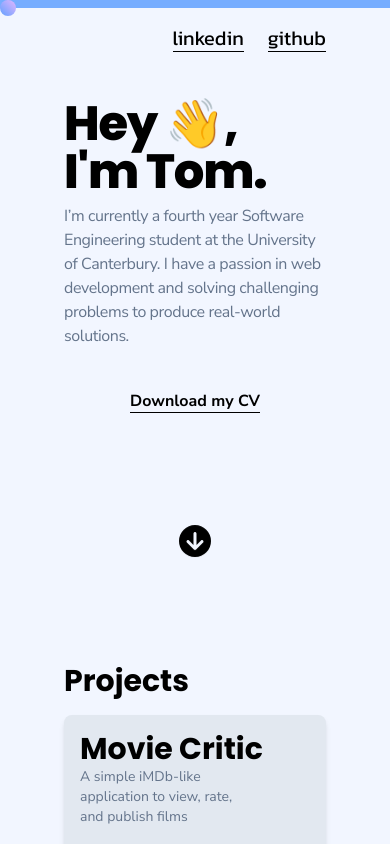
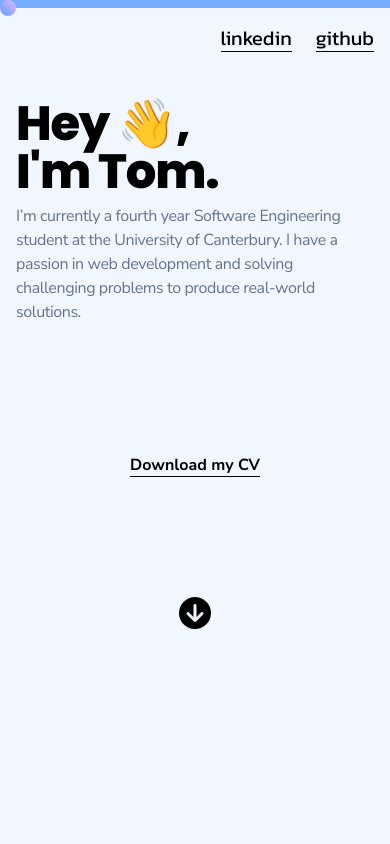
Before and after one commit to barthelmeh/tom.barthelmeh, a React (Vite) app: page / in a window 390 px wide. Shown: the top 844 px of the page. Built offline with nearby package versions, Linux system fonts and the light colour scheme.

Commit message:
Changes to footer and title to look better on mobile

```diff
--- a/src/components/Footer.tsx
+++ b/src/components/Footer.tsx
@@ -1,7 +1,7 @@
 import {RepositoryURL} from "./Links.tsx";
 const Footer = () => {
     return (
-        <div className="border-t border-slate-300 py-4 text-lg tracking-tight font-accent flex justify-between">
+        <div className="border-t border-slate-300 py-4 text-sm md:text-lg tracking-tight font-accent flex justify-between">
             <p>
                 tom.barthelmeh@gmail.com
             </p>
--- a/src/components/Title.tsx
+++ b/src/components/Title.tsx
@@ -9,7 +9,7 @@ const Title = () => {
 
     const [blending, setBlending] = React.useState(false);
     return (
-        <div className="flex flex-col items-center w-full md:h-screen h-full mb-20 md:mb-0 mt-12 md:mt-20">
+        <div className="flex flex-col items-center w-full h-screen mt-12 md:mt-20">
             {/* Hide cursor on mobile screen */}
             {window.screen.width > 768 && <CustomCursor blending={blending}/>}
 
@@ -31,7 +31,7 @@ const Title = () => {
                 </p>}
             </div>
 
-            <div className="flex flex-col items-center justify-center my-10 xs:my-12 sm:my-14 lg:my-16">
+            <div className="flex flex-col items-center justify-center my-32 lg:my-16">
                 <a href={Resume} download="Tom_Barthelmeh_Resume.pdf">
                     <button
                         className="font-body font-bold relative animate-slide-down rounded [animation-delay:1.5s] before:absolute before:border-black before:left-0 before:top-0 before:h-full before:w-full before:border-b before:border-text before:transition-all before:content-[''] hover:before:scale-x-100 active:before:scale-x-100 md:text-lg md:before:scale-x-0 md:before:border-b-2">
@@ -40,7 +40,7 @@ const Title = () => {
                 </a>
             </div>
 
-            <div className="animate-slow-fade-in mt-20 md:mt-28">
+            <div className="animate-slow-fade-in sm:mt-20 lg:mt-28">
                 <FontAwesomeIcon className="animate-bounce" icon={faCircleArrowDown} size="2x"/>
             </div>
         </div>
--- a/src/pages/HomePage.tsx
+++ b/src/pages/HomePage.tsx
@@ -13,7 +13,7 @@ const HomePage = () => {
 
             <div className="bg-background m-auto w-full">
                 <div className='flex justify-center items-center'>
-                    <div className="xl:max-w-[1280px] h-full w-full md:px-32 pt-6 pb-2 px-16">
+                    <div className="xl:max-w-[1280px] h-full w-full md:px-32 sm:px-8 px-4 pt-6 pb-2 ">
                         <NavBar/>
 
                         <div className="w-full mb-12">
```
